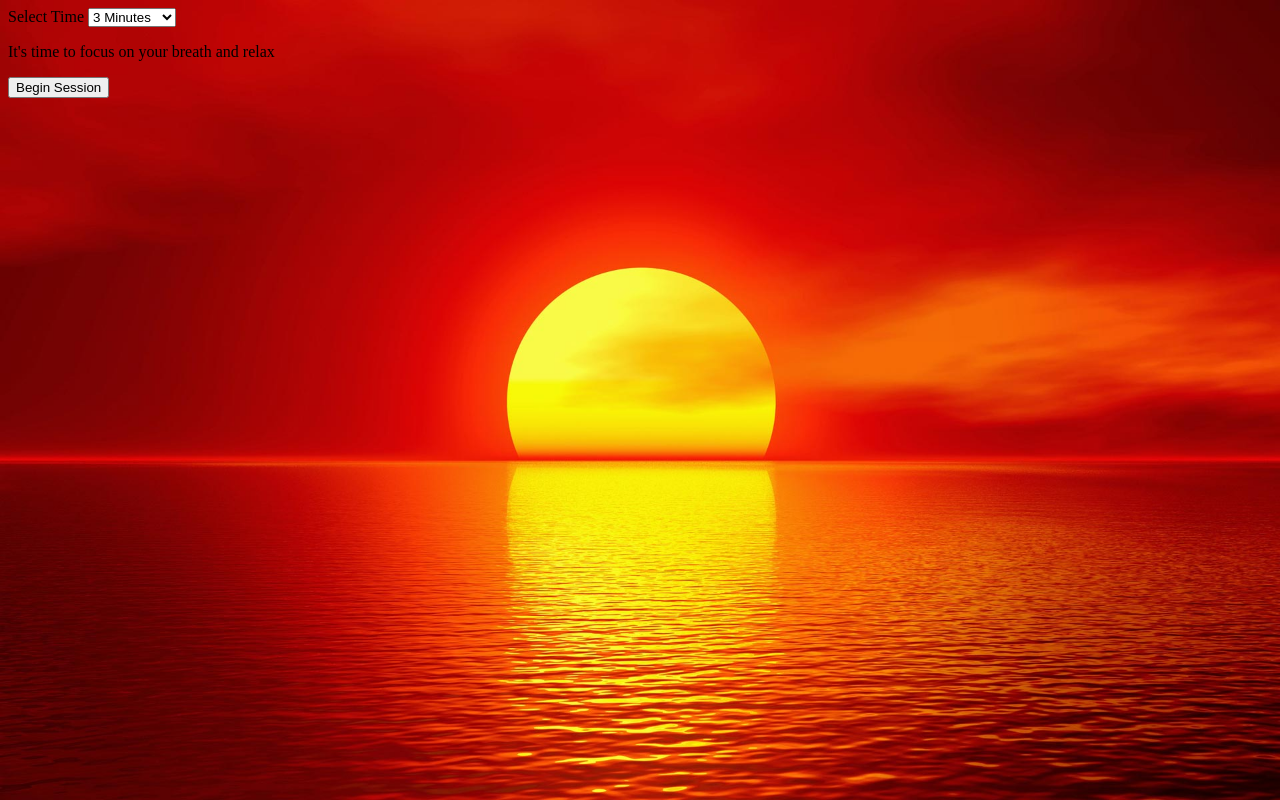
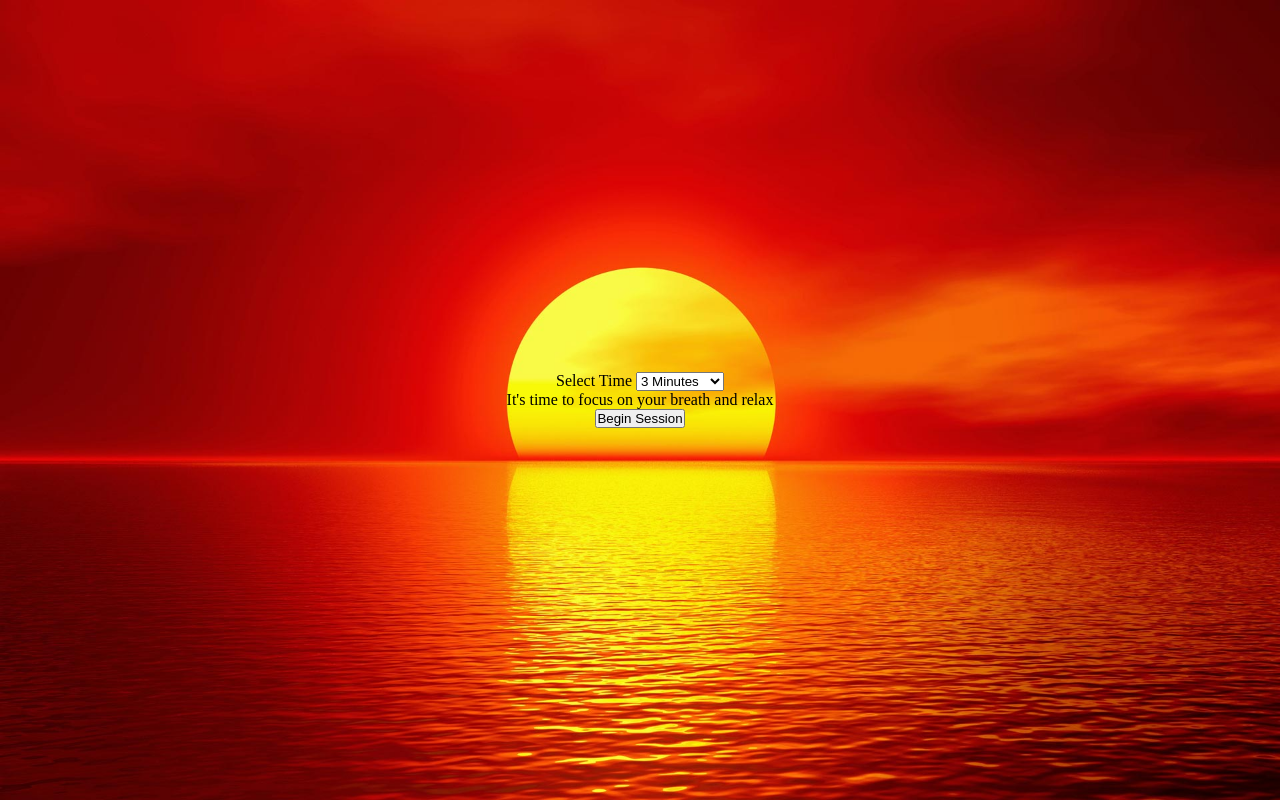
Before and after one commit to Walshperformance/module-1, a plain HTML site: page index.html in a window 1280 px wide. Drawn offline with Linux system fonts and the light colour scheme.

Commit message:
Text to center, and tried to darken background image

```diff
--- a/styles.css
+++ b/styles.css
@@ -1,7 +1,20 @@
 
-
+*{
+    padding: 0;
+    margin: 0;
+    box-sizing: border-box
+    font-family: "Poppins", sans-serif;
+}
 body {
+    min-height: 100vh;
+    display: flex;
+    flex-direction: column;
+    justify-content: center;
+    align-items: center;
+    color: black;
 
     background: url(/R.jfif);
     background-size: cover;
+    background-color: rgba (0, 0, 0, 0.6);
+    z-index: -1;
 }
```
